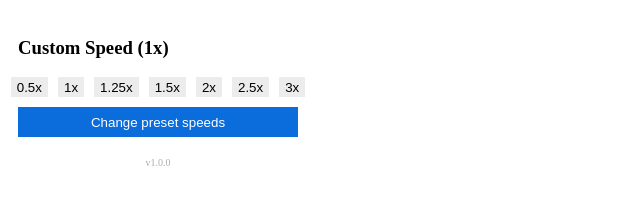
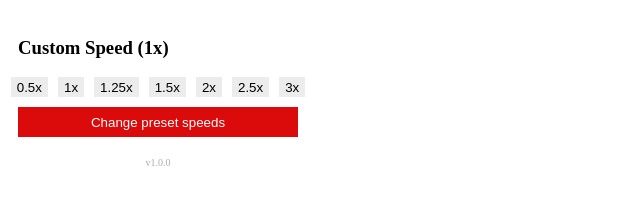
Before and after one commit to tozzis/Chrome-Speed, a browser extension: page index.html in a window 1280 px wide. Shown: the whole page, without its empty margins (0-640 px from the left). Drawn offline with Linux system fonts and the light colour scheme.

Commit message:
[+] new icon app

```diff
--- a/index.html
+++ b/index.html
@@ -42,11 +42,11 @@
       margin: 10px 0px;
       border: none;
       color: rgb(255, 255, 255);
-      background-color: #0b6cdb;
+      background-color: #db0b0b;
     }
 
     .button-confirm:active {
-      background-color: #064388;
+      background-color: #880606;
     }
 
     .footer-top {
```
Also changed, not shown: icon.png, icons/icon_128.png, manifest.json, 2 other files.
